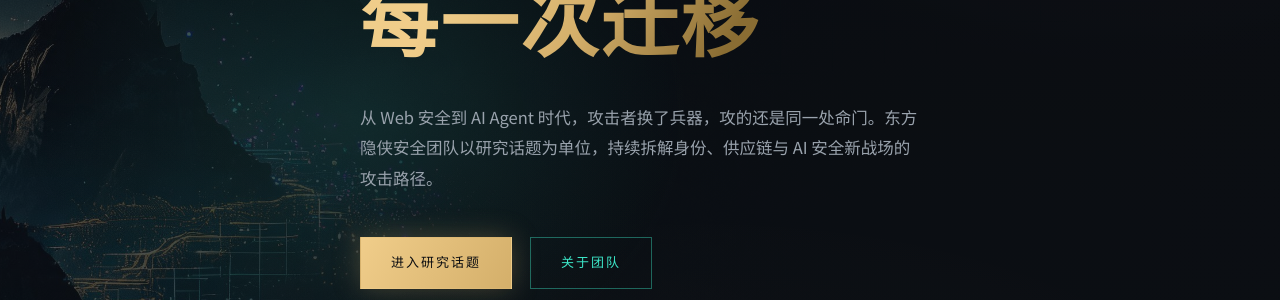
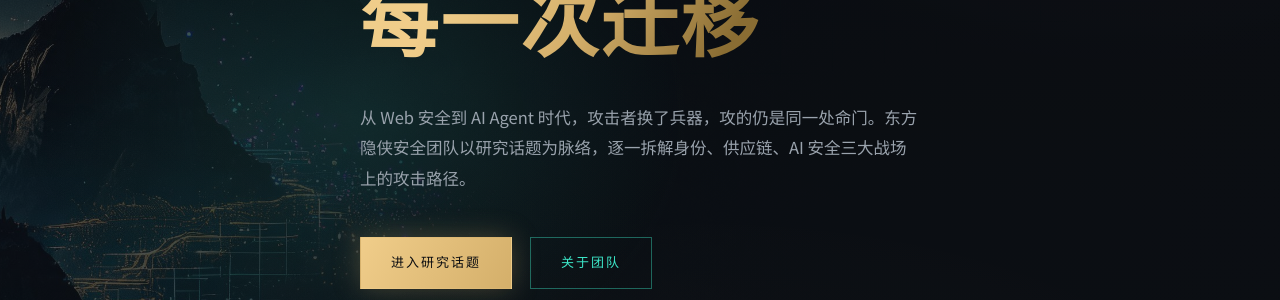
Before and after one commit to EastSword/EastSword.github.io, a Jekyll site: the page built from index.md, in a window 1280 px wide and 900 px high. Shown: the part 395-695 px from the top of the window. Built offline with Jekyll 4.4.1, drawn with Linux system fonts in a browser that asks for light colours; comment, search, counter and statistics services are not loaded.

Commit message:
导语二轮润色：消除AI安全新战场歧义、单位改脉络

```diff
--- a/index.md
+++ b/index.md
@@ -12,7 +12,7 @@ layout: default
       <span class="gold">每一次迁移</span>
     </h1>
     <p class="lead">
-      从 Web 安全到 AI Agent 时代，攻击者换了兵器，攻的还是同一处命门。东方隐侠安全团队以研究话题为单位，持续拆解身份、供应链与 AI 安全新战场的攻击路径。
+      从 Web 安全到 AI Agent 时代，攻击者换了兵器，攻的仍是同一处命门。东方隐侠安全团队以研究话题为脉络，逐一拆解身份、供应链、AI 安全三大战场上的攻击路径。
     </p>
     <div class="cta">
       <a class="primary" href="#topics">进入研究话题</a>
```
